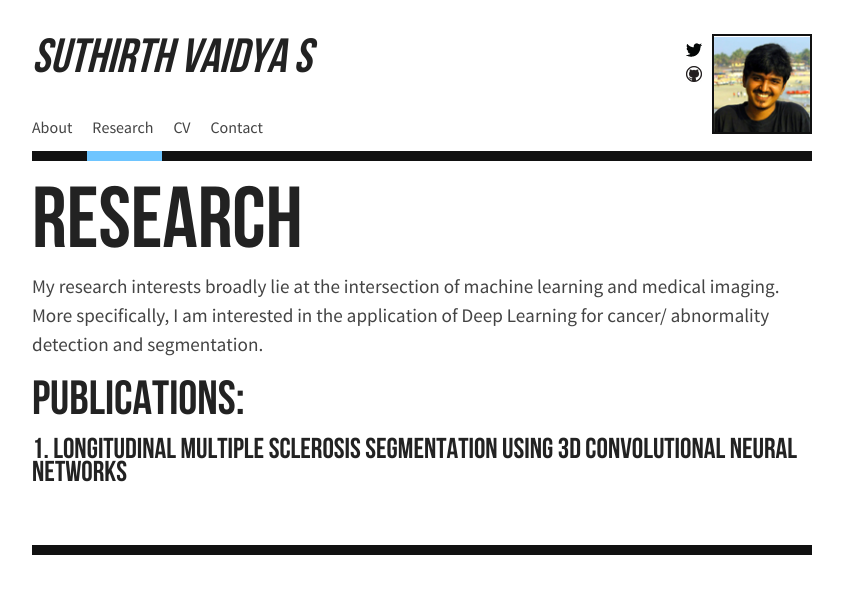
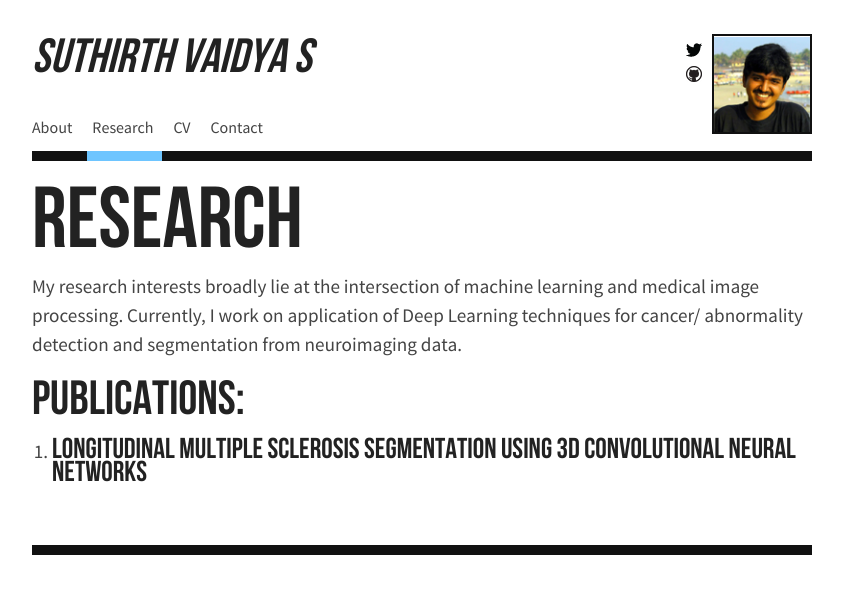
Before and after one commit to suthirth/suthirth.github.io, a Jekyll site: the page built from research/index.html, in a window 1280 px wide. Shown: the top 594 px of the page, without its empty margins (218-1061 px from the left). Built offline with Jekyll 4.4.1, drawn with Linux system fonts in a browser that asks for light colours.

Commit message:
Update index.html

```diff
--- a/research/index.html
+++ b/research/index.html
@@ -4,14 +4,19 @@ nav: research
 layout: default
 ---
 <p>
- My research interests broadly lie at the intersection of machine learning and medical imaging. More specifically, I am interested in the application of Deep Learning for cancer/ abnormality detection and segmentation.
+ My research interests broadly lie at the intersection of machine learning and medical image processing.
+ Currently, I work on application of Deep Learning techniques for cancer/ abnormality detection and segmentation from neuroimaging data.
 </p>
 
 <h4>
  Publications:
 </h4>
-<h5>
-1. Longitudinal Multiple Sclerosis Segmentation using 3D Convolutional Neural Networks
-</h5>
+
+<ol>
+ <li>
+  <h5>Longitudinal Multiple Sclerosis Segmentation using 3D Convolutional Neural Networks</h5>
+  </li>
+</ol>
+
 
 <br />
```
